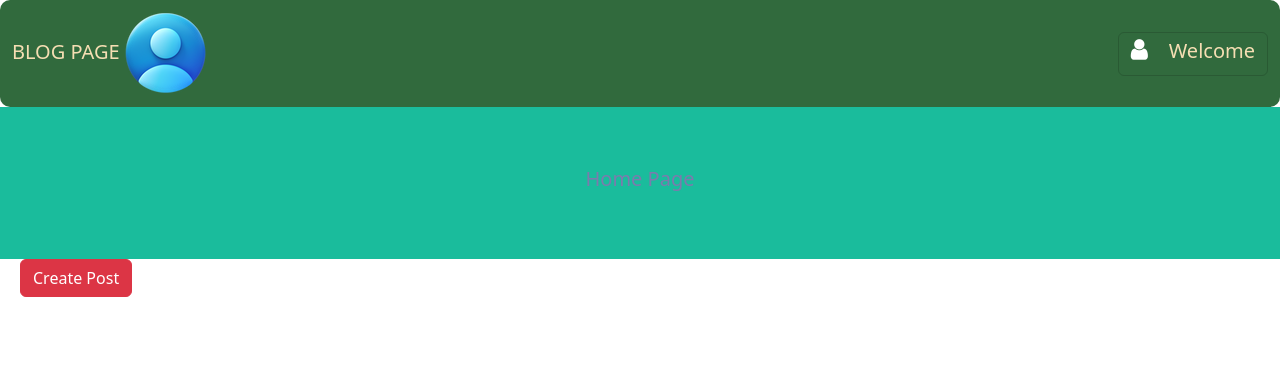
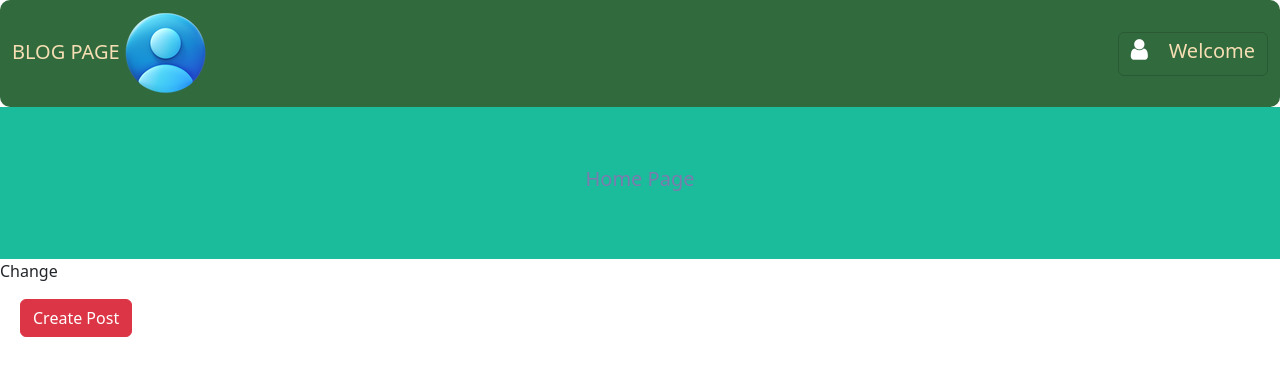
Before and after one commit to giriselvansridhar/BlogPage, a Django app: page / in a window 1280 px wide. Shown: the top 376 px of the page. Run offline with Django 5.2, Linux system fonts and the light colour scheme; data that the repository does not hold is empty.

Commit message:
Onee Change

```diff
--- a/base/templates/base/home.html
+++ b/base/templates/base/home.html
@@ -9,6 +9,11 @@
     <h1 style="color: rgb(123, 123, 173); font-size: 20px; margin-left: 20px; margin-top: ;">Home Page</h1>
 
   </div>
+
+
+
+
+  <p>Change</p>
 
 
 <div>
```
